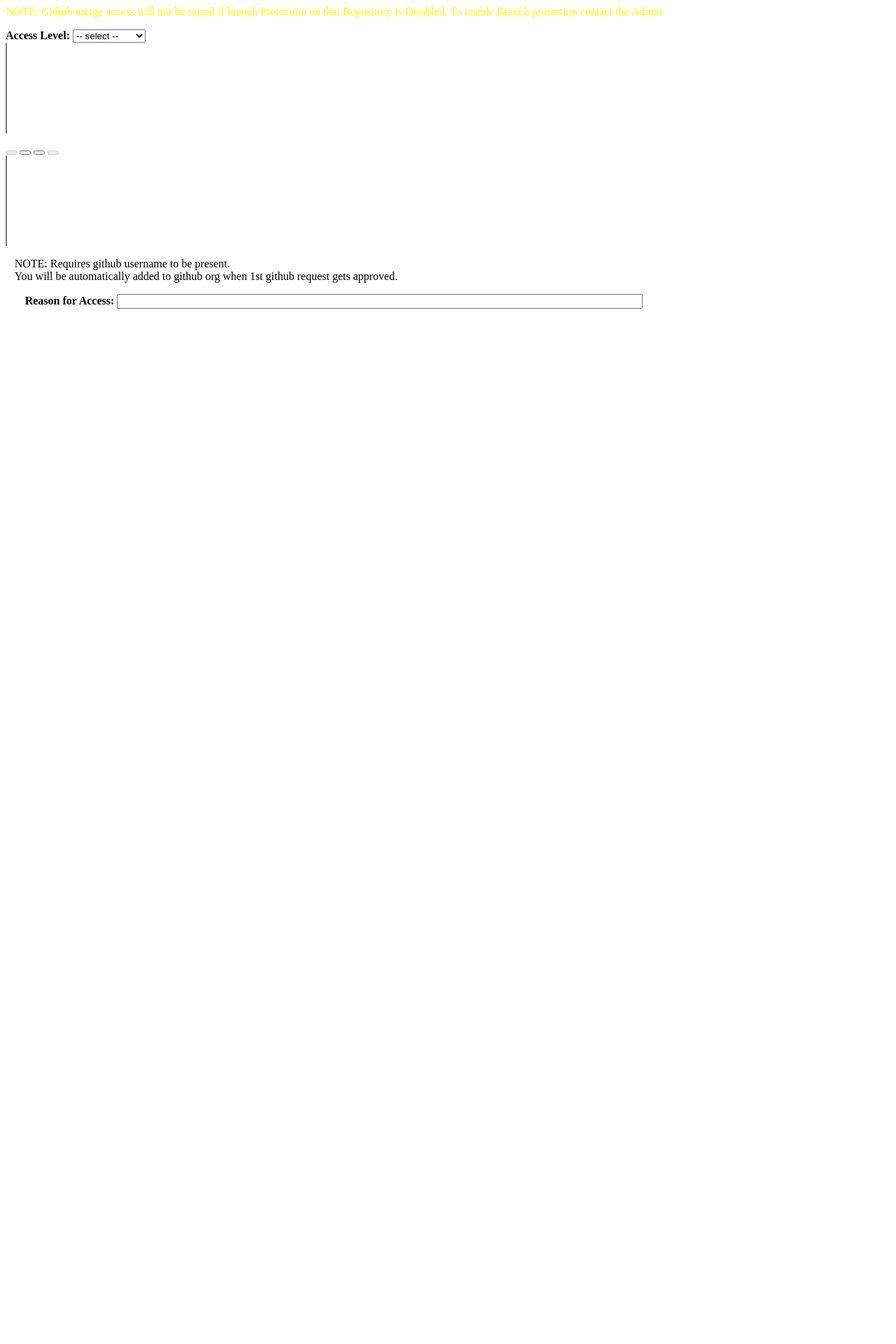
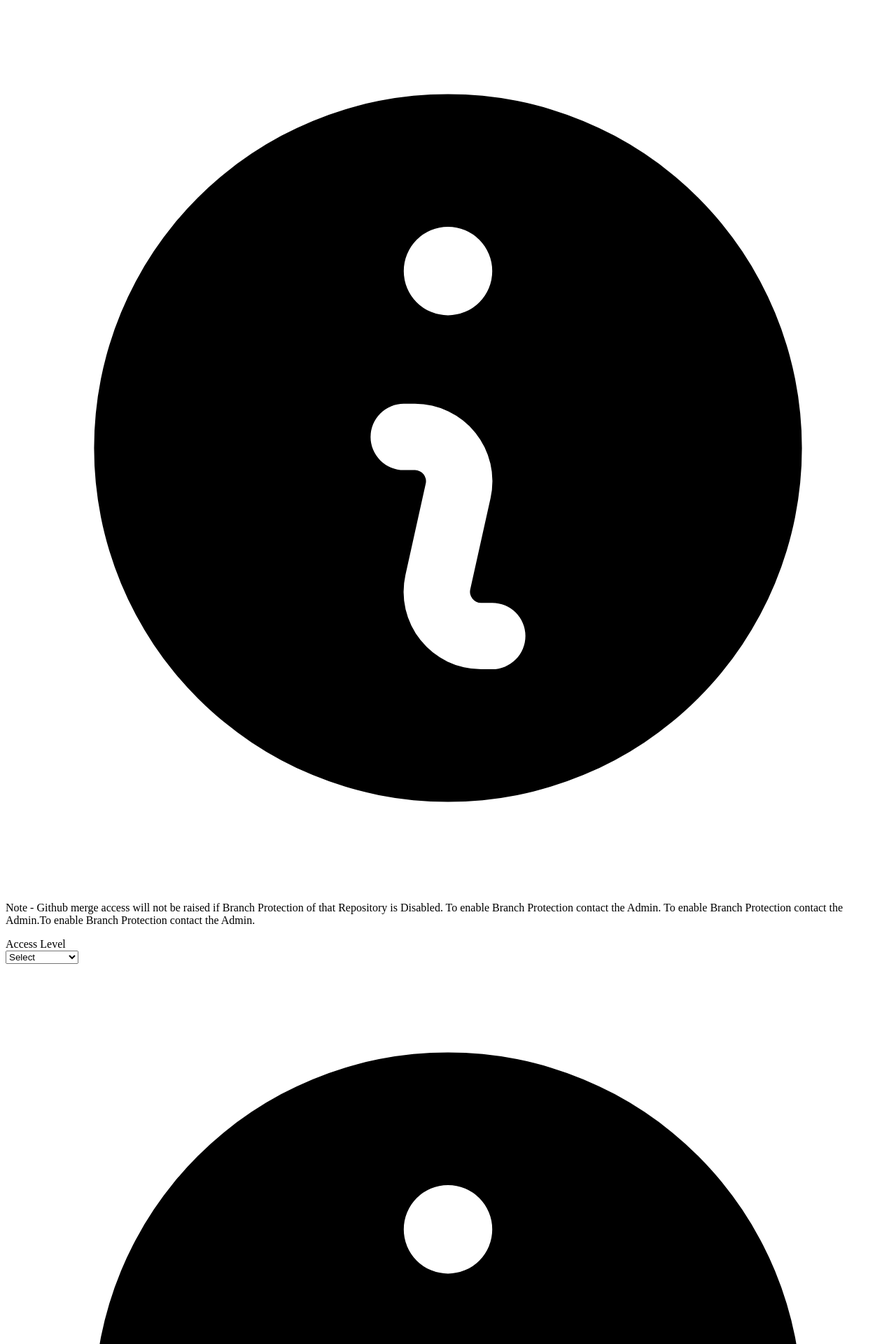
Before and after one commit to browserstack/enigma-access-modules, a Python web app: template github_access/templates/github_access/access_request_form.html in a window 1280 px wide. Shown: the top 1920 px of the page at 70% size. Before the commit the page ends 441 px from the top, so only its background shows below. Run offline with Jinja, Linux system fonts and the light colour scheme; the template is opened without the code that fills it, so the values that code supplies are empty.

Commit message:
feat: added github UI

```diff
--- a/github_access/templates/github_access/access_request_form.html
+++ b/github_access/templates/github_access/access_request_form.html
@@ -1,110 +1,35 @@
-<div class="page-header">
-  <div class="container-fluid">
-    <h2 class="h5 no-margin-bottom">{{ each_access.formDesc }}</h2>
+<div class="rounded-md bg-blue-50 p-4">
+  <div class="flex">
+    <div class="flex-shrink-0">
+      <svg class="h-5 w-5 text-blue-400" viewBox="0 0 20 20" fill="currentColor" aria-hidden="true">
+        <path fill-rule="evenodd" d="M18 10a8 8 0 11-16 0 8 8 0 0116 0zm-7-4a1 1 0 11-2 0 1 1 0 012 0zM9 9a.75.75 0 000 1.5h.253a.25.25 0 01.244.304l-.459 2.066A1.75 1.75 0 0010.747 15H11a.75.75 0 000-1.5h-.253a.25.25 0 01-.244-.304l.459-2.066A1.75 1.75 0 009.253 9H9z" clip-rule="evenodd" />
+      </svg>
+    </div>
+    <div class="ml-3 flex-1 md:flex md:justify-between">
+      <p class="text-sm leading-5 font-medium text-blue-800">Note - Github merge access will not be raised if Branch Protection of that Repository is Disabled. To enable Branch Protection contact the Admin. To enable Branch Protection contact the Admin.To enable Branch Protection contact the Admin.</p>
     </div>
   </div>
-
-<script type="text/javascript">
-  jQuery(document).ready(function ($) {
-    function getSelectedRepos() {
-      return $('#search-github_to').children().map(function () { return $(this).val() }).get()
-    }
-    function repoListChange() {
-      labelComponents = JSON.parse($('#github_accessLabel').val());
-      if(!labelComponents.length){
-        labelComponents = [{}]
-      }
-      labelComponents[0]["repoList"] = getSelectedRepos()
-      $('#github_accessLabel').val(JSON.stringify(labelComponents));
-    }
-    function githubAccessLevelChange() {
-      labelComponents = JSON.parse($('#github_accessLabel').val());
-      if (!labelComponents.length) {
-        labelComponents = [{}]
-      }
-      labelComponents[0]["accessLevel"] = $("#githubaccess").val();
-      $('#github_accessLabel').val(JSON.stringify(labelComponents));
-    }
-    function registerEventsOnLoad() {
-      $("#githubaccess").on("change", githubAccessLevelChange)
-      $("#search-github").on("change", repoListChange)
-      $("#search-github_to").on("change", repoListChange)
-
-      $('#search-github').multiselect({
-        search: {
-          left: '<input type="text" class="form-control" placeholder="Search..." />',
-          right: '<input type="text" class="form-control" placeholder="Search..." />',
-        },
-        fireSearch: function (value) {
-          return value.length > 1;
-        },
-        submitAllLeft: false,
-        submitAllRight: false,
-        afterMoveToRight: repoListChange,
-        afterMoveToLeft: repoListChange,
-      });
-    }
-    registerEventsOnLoad()
-  });
-</script>
-
-<div class="row">
-  <div class="col-md-8">
-    <div class="row">
-      <p style="color: yellow;">NOTE: Github merge access will not be raised if branch Protection on that Repository is
-        Disabled. To enable Branch protection contact the Admin<br></p>
 </div>
-    <div class="row">
-      <div class="col-sm-3">
-        <label for="Access" class=""
-          style="font-weight: bolder; min-height:0px; margin-top:10px; font-size:medium;">Access Level:</label>
-        <select id="githubaccess" name="githubAccessLevel" class="form-control">
-          <option hidden disabled selected value> -- select -- </option>
+<label for="githubaccess" class="text-sm font-medium leading-5 text-gray-700">Access Level</label>
+<div class="mt-2">
+  <select id="githubaccess" name="githubAccessLevel" class="w-1/2 rounded-md border-0 py-1.5 text-gray-900 shadow-sm ring-1 ring-inset ring-gray-300 focus:ring-2 focus:ring-inset focus:ring-indigo-600 sm:text-sm sm:leading-6"required>
+    <option hidden disabled selected value="">Select</option>
     <option value="push">push</option>
     <option value="pull">pull</option>
     <option value="admin">admin</option>
     <option value="merge">push + merge</option>
   </select>
 </div>
+<div class="rounded-md bg-blue-50 p-4">
+  <div class="flex">
+    <div class="flex-shrink-0">
+      <svg class="h-5 w-5 text-blue-400" viewBox="0 0 20 20" fill="currentColor" aria-hidden="true">
+        <path fill-rule="evenodd" d="M18 10a8 8 0 11-16 0 8 8 0 0116 0zm-7-4a1 1 0 11-2 0 1 1 0 012 0zM9 9a.75.75 0 000 1.5h.253a.25.25 0 01.244.304l-.459 2.066A1.75 1.75 0 0010.747 15H11a.75.75 0 000-1.5h-.253a.25.25 0 01-.244-.304l.459-2.066A1.75 1.75 0 009.253 9H9z" clip-rule="evenodd" />
+      </svg>
     </div>
-
-    <div class="row">
-      <div class="col-xs-5 col-md-5">
-        <select id="search-github" class="form-control" size="8" multiple="multiple">
-          {% for repo in each_access.accessRequestData.githubRepoList %}
-          <option value="{{repo}}">{{repo}}</option>
-          {%endfor%}
-        </select>
-      </div>
-
-      <div class="col-xs-2 col-md-2" style="margin-top:1%;">
-        <button type="button" id="search-github_rightAll" class="btn btn-block btn-primary" disabled><i
-            class="fa fa-angle-double-right" style="font-size:24px"></i></button>
-        <button type="button" id="search-github_rightSelected" class="btn btn-block btn-primary"><i
-            class="fa fa-angle-right" style="font-size:24px"></i></button>
-        <button type="button" id="search-github_leftSelected" class="btn btn-block btn-primary"><i
-            class="fa fa-angle-left" style="font-size:24px"></i></button>
-        <button type="button" id="search-github_leftAll" class="btn btn-block btn-primary" disabled><i
-            class="fa fa-angle-double-left" style="font-size:24px"></i></button>
-      </div>
-
-      <div class="col-xs-5 col-md-5">
-        <select name="selectedRepoList" id="search-github_to" class="form-control" size="8"
-          multiple="multiple"></select>
+    <div class="ml-3 flex-1 md:flex md:justify-between">
+      <p class="text-sm leading-5 font-medium text-blue-800">Require guthub username to be present<br>
+        You will be automatically added to github org when 1st github request gets approved.</p>
     </div>
   </div>
-
-
-
-    <div class="form-group" style="padding-left:1%;">
-      <p>NOTE: Requires github username to be present.<br>
-        You will be automatically added to github org when 1st github request gets approved.</p>
-      <label class="col-sm-3" for="reason"
-        style="padding-left:15px; font-weight: bolder; min-height:0px; margin-top:10px; font-size:medium;">Reason for
-        Access:</label>
-      <input type="text" class="form-text1" id="reason" name="accessReason" style="width:60%;" maxlength="2024"
-        required>
 </div>
-    <input type="hidden" id="github_accessLabel" value="[]" name="accessLabel">
-  </div>
-</div>
```
Lines whose indentation alone changed are shown as unchanged.
